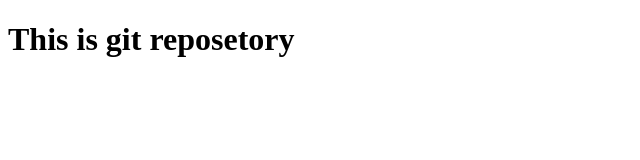
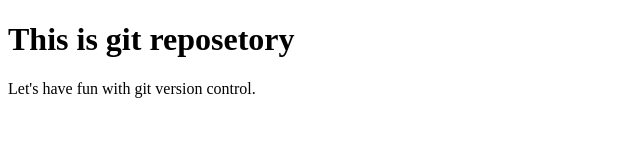
Before and after one commit to FarhanaAfroza/firstTest, a plain HTML site: page index.html in a window 1280 px wide. Shown: the whole page, without its empty margins (0-640 px from the left). Drawn offline with Linux system fonts and the light colour scheme.

Commit message:
changed app.js

```diff
--- a/app.js
+++ b/app.js
@@ -0,0 +1 @@
+console.log('love you');
--- a/index.html
+++ b/index.html
@@ -8,5 +8,6 @@
     </head>
     <body>
         <h1>This is git reposetory</h1>
+        <p>Let's have fun with git version control.</p>
     </body>
     </html>
```
